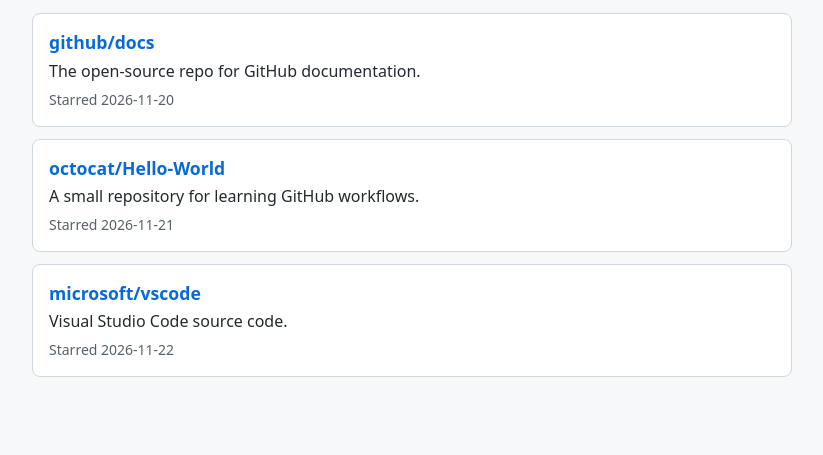
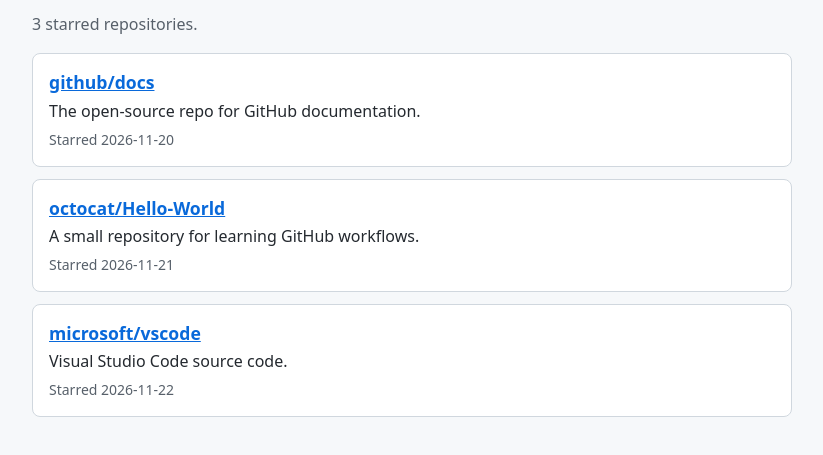
Before and after one commit to stefanorossip/stargazers-log, a plain HTML site: page index.html in a window 1280 px wide. Shown: the part 125-580 px from the top of the page, without its empty margins (228-1051 px from the left). Drawn offline with Linux system fonts and the light colour scheme.

Commit message:
Address review feedback

```diff
--- a/index.html
+++ b/index.html
@@ -13,7 +13,8 @@
     </header>
 
     <main>
-      <ul id="starred-list" class="starred-list" aria-live="polite"></ul>
+      <p id="status" class="status" role="status" aria-live="polite">Loading repositories…</p>
+      <ul id="starred-list" class="starred-list" aria-label="Starred repositories"></ul>
     </main>
 
     <script src="script.js"></script>
--- a/script.js
+++ b/script.js
@@ -1,16 +1,47 @@
 const list = document.querySelector("#starred-list");
+const status = document.querySelector("#status");
+
+function setStatus(message, type = "") {
+  status.textContent = message;
+  status.className = type ? `status ${type}` : "status";
+}
 
 async function renderStarredRepositories() {
+  if (!list || !status) {
+    return;
+  }
+
   try {
     const response = await fetch("events.json");
 
     if (!response.ok) {
-      throw new Error(`Could not load repositories (${response.status})`);
+      throw new Error(`HTTP ${response.status}`);
     }
 
     const repositories = await response.json();
 
+    if (!Array.isArray(repositories)) {
+      throw new Error("Invalid repository data");
+    }
+
+    if (repositories.length === 0) {
+      setStatus("No starred repositories yet.");
+      return;
+    }
+
+    const fragment = document.createDocumentFragment();
+
     for (const repository of repositories) {
+      if (
+        !repository ||
+        typeof repository.repo !== "string" ||
+        typeof repository.description !== "string" ||
+        typeof repository.url !== "string" ||
+        typeof repository.starredAt !== "string"
+      ) {
+        throw new Error("Invalid repository entry");
+      }
+
       const item = document.createElement("li");
       item.className = "starred-item";
 
@@ -28,13 +59,17 @@ async function renderStarredRepositories() {
       date.textContent = `Starred ${repository.starredAt}`;
 
       item.append(link, description, date);
-      list.append(item);
+      fragment.append(item);
     }
+
+    list.append(fragment);
+    setStatus(
+      `${repositories.length} starred ${
+        repositories.length === 1 ? "repository" : "repositories"
+      }.`
+    );
   } catch (error) {
-    const message = document.createElement("li");
-    message.className = "error";
-    message.textContent = error.message;
-    list.append(message);
+    setStatus("Repositories could not be loaded. Please try again.", "error");
   }
 }
 
--- a/style.css
+++ b/style.css
@@ -13,6 +13,17 @@ body {
 
 h1 {
   margin-bottom: 0.25rem;
+}
+
+.status {
+  min-height: 1.5rem;
+  margin: 1rem 0;
+  color: #57606a;
+}
+
+.status.error {
+  color: #cf222e;
+  font-weight: 700;
 }
 
 .subtitle {
@@ -38,11 +49,11 @@ h1 {
   color: #0969da;
   font-size: 1.1rem;
   font-weight: 700;
-  text-decoration: none;
+  text-decoration: underline;
 }
 
 .starred-item a:hover {
-  text-decoration: underline;
+  text-decoration-thickness: 2px;
 }
 
 .starred-item p {
```
